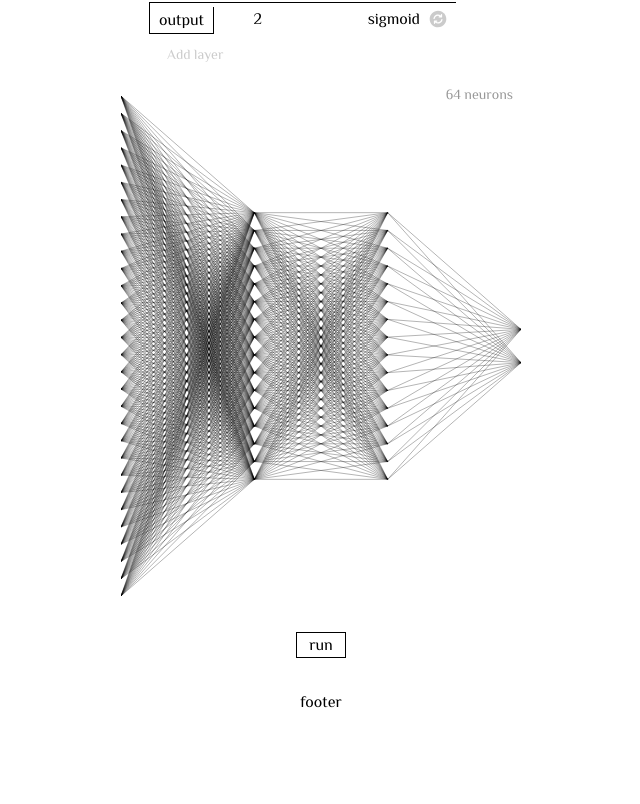
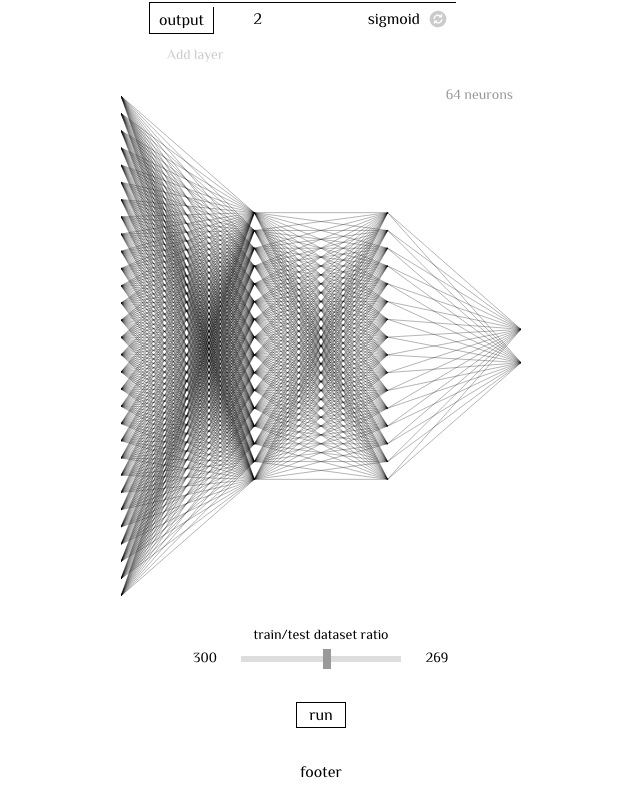
Before and after one commit to trixky/multilayer_perceptron, a SvelteKit app: page / in a window 1280 px wide. Shown: the part 526-1330 px from the top of the page, without its empty margins (319-959 px from the left). Before the commit the page ends 1260 px from the top, so only its background shows below. Built offline with nearby package versions, Linux system fonts and the light colour scheme.

Commit message:
[Dev] train/test ratio: add the train/test ratio input

```diff
--- /dev/null
+++ b/src/components/inputs/train_test.svelte
@@ -0,0 +1,57 @@
+<!-- ======================================== SCRIPT -->
+<script lang="ts">
+	import Config from '../../config';
+	import TrainRatio from '../../stores/train_test_ratio';
+</script>
+
+<!-- ======================================== CONTENT -->
+<div class="train-test-container">
+	<h3>train/test dataset ratio</h3>
+	<div class="range-container">
+		<p class="value">{$TrainRatio}</p>
+		<input
+			type="range"
+			min={Config.inputs.dataset.train_test_ratio.min}
+			max={Config.inputs.dataset.train_test_ratio.max}
+			bind:value={$TrainRatio}
+		/>
+		<p class="value">{Config.inputs.dataset.size - $TrainRatio}</p>
+	</div>
+</div>
+
+<!-- ======================================== STYLE -->
+<style lang="postcss">
+	.train-test-container {
+		@apply w-fit m-auto text-center mb-5;
+	}
+
+	h3 {
+		@apply text-sm;
+	}
+
+	.range-container {
+		@apply flex text-sm items-center;
+	}
+
+	.range-container > p {
+		@apply pb-1;
+	}
+
+	input[type='range'] {
+		@apply w-40 mx-5 my-3;
+		-webkit-appearance: none;
+		background-color: #ddd;
+		height: 6px;
+	}
+
+	input[type='range']::-webkit-slider-thumb {
+		-webkit-appearance: none;
+		background-color: #999;
+		width: 8px;
+		height: 20px;
+	}
+
+	.value {
+		@apply w-8 text-center;
+	}
+</style>
--- a/src/config.ts
+++ b/src/config.ts
@@ -1,4 +1,6 @@
 import { Functions } from "./models/hidden_layer"
+
+const DATASET_SIZE = 569
 
 export default {
     inputs: {
@@ -43,6 +45,14 @@ export default {
             function: {
                 default: Object.keys(Functions)[Object.values(Functions).indexOf(Functions.sigmoid)]
             }
+        },
+        dataset: {
+            size: DATASET_SIZE,
+            train_test_ratio: {
+                default: 300,
+                min: 100,
+                max: DATASET_SIZE - 100,
+            }
         }
     },
     visuals: {
--- a/src/routes/+page.svelte
+++ b/src/routes/+page.svelte
@@ -4,12 +4,14 @@
 	import InputNetwork from "../components/inputs/network/network.svelte";
 	import VisualLayers from '../components/visual/layers.svelte';
 	import Runner from '../components/runner.svelte';
+	import TrainTest from '../components/inputs/train_test.svelte';
 </script>
 
 <!-- ======================================== CONTENT -->
 <Context />
 <InputNetwork />
 <VisualLayers />
+<TrainTest />
 <Runner />
 
 
--- /dev/null
+++ b/src/stores/train_test_ratio.ts
@@ -0,0 +1,10 @@
+import { writable } from 'svelte/store';
+import Config from '../config'
+
+function create_train_test_ratio_store() {
+    return writable(Config.inputs.dataset.train_test_ratio.default);
+}
+
+const train_test_ratio_store = create_train_test_ratio_store();
+
+export default train_test_ratio_store;
```
